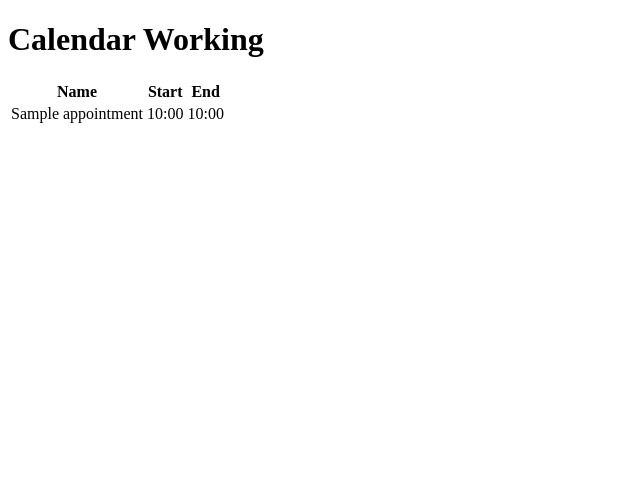
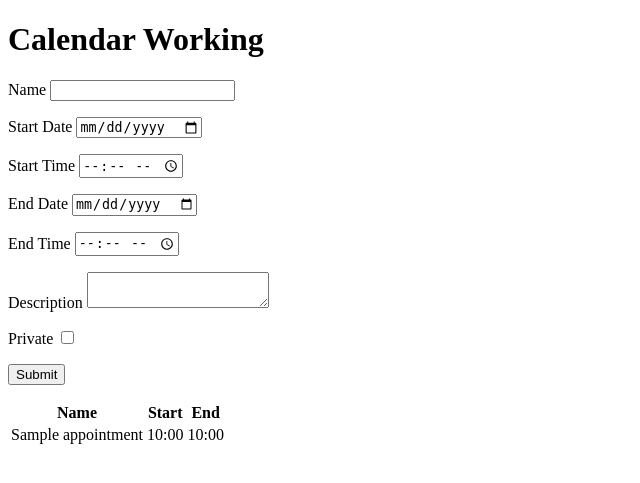
Before and after one commit to jshafto/calendar-this, a Flask app: page / in a window 1280 px wide. Shown: the top 483 px of the page, without its empty margins (0-640 px from the left). Run offline with Flask 2, Linux system fonts and the light colour scheme; a database or web service that is not in the repository returns one stand-in record (values such as "Sample title"); some libraries are stand-ins or nearby versions.

Commit message:
completed form for creating new appointments

```diff
--- /dev/null
+++ b/app/forms.py
@@ -0,0 +1,16 @@
+from flask_wtf import FlaskForm
+from wtforms import (
+  StringField, DateField, TimeField, TextAreaField, BooleanField, SubmitField
+)
+from wtforms.validators import DataRequired
+from wtforms.widgets.html5 import DateInput, TimeInput
+
+class AppointmentForm(FlaskForm):
+  name = StringField('Name', validators=[DataRequired()])
+  start_date =  DateField('Start Date', validators=[DataRequired()], widget=DateInput())
+  start_time = TimeField('Start Time', validators=[DataRequired()], widget=TimeInput())
+  end_date = DateField('End Date', validators=[DataRequired()], widget=DateInput())
+  end_time = TimeField('End Time', validators=[DataRequired()], widget=TimeInput())
+  description = TextAreaField('Description', validators=[DataRequired()])
+  private = BooleanField('Private')
+  submit = SubmitField('Submit')
--- a/app/routes.py
+++ b/app/routes.py
@@ -1,6 +1,8 @@
-from flask import Blueprint, render_template
+from flask import Blueprint, render_template, redirect
 import os
 import psycopg2
+from .forms import AppointmentForm
+from datetime import datetime
 
 bp = Blueprint("main", __name__, '')
 
@@ -11,12 +13,27 @@ CONNECTION_PARAMETERS = {
     "host": os.environ.get("DB_HOST"),
 }
 
-@bp.route('/')
+@bp.route('/', methods=["GET", "POST"])
 def main():
+  form = AppointmentForm()
+  if form.validate_on_submit():
+    with psycopg2.connect(**CONNECTION_PARAMETERS) as conn:
+      with conn.cursor() as curs:
+        curs.execute("""
+          INSERT INTO appointments (name, start_datetime, end_datetime, description, private)
+          VALUES (%(name)s, %(start_datetime)s, %(end_datetime)s, %(description)s, %(private)s)
+          """, {
+          'name': form.name.data,
+          'start_datetime': datetime.combine(form.start_date.data, form.start_time.data),
+          'end_datetime': datetime.combine(form.end_date.data, form.end_time.data),
+          'description': form.description.data,
+          'private': form.private.data
+        })
+        return redirect('/')
   with psycopg2.connect(**CONNECTION_PARAMETERS) as conn:
     with conn.cursor() as curs:
       curs.execute("""SELECT id, name, start_datetime, end_datetime
       FROM appointments
       ORDER BY start_datetime;""")
       rows = curs.fetchall()
-    return render_template('main.html', rows=rows)
+    return render_template('main.html', rows=rows, form=form)
--- a/app/templates/main.html
+++ b/app/templates/main.html
@@ -7,6 +7,40 @@
 </head>
 <body>
   <h1>Calendar Working</h1>
+    <form action="/" method="POST">
+      {{ form.hidden_tag() }}
+        <p>
+            {{ form.name.label }}
+            {{ form.name() }}
+        </p>
+        <p>
+            {{ form.start_date.label }}
+            {{ form.start_date() }}
+        </p>
+        <p>
+            {{ form.start_time.label}}
+            {{ form.start_time()}}
+        </p>
+        <p>
+            {{ form.end_date.label }}
+            {{ form.end_date() }}
+        </p>
+        <p>
+            {{ form.end_time.label }}
+            {{ form.end_time() }}
+        </p>
+        <p>
+            {{ form.description.label}}
+            {{ form.description( )}}
+        </p>
+        <p>
+            {{ form.private.label }}
+            {{ form.private() }}
+        </p>
+        <p>
+            {{ form.submit() }}
+        </p>
+    </form>
     <table>
         <thead>
             <tr>
```
Also changed, not shown: README.md.
